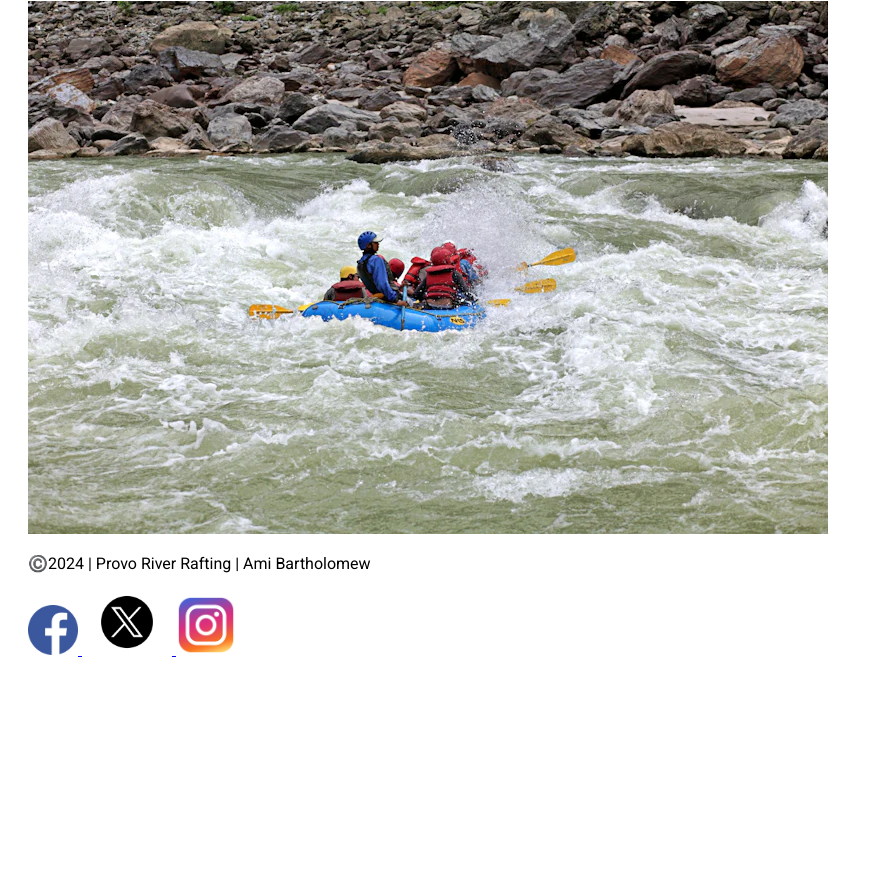
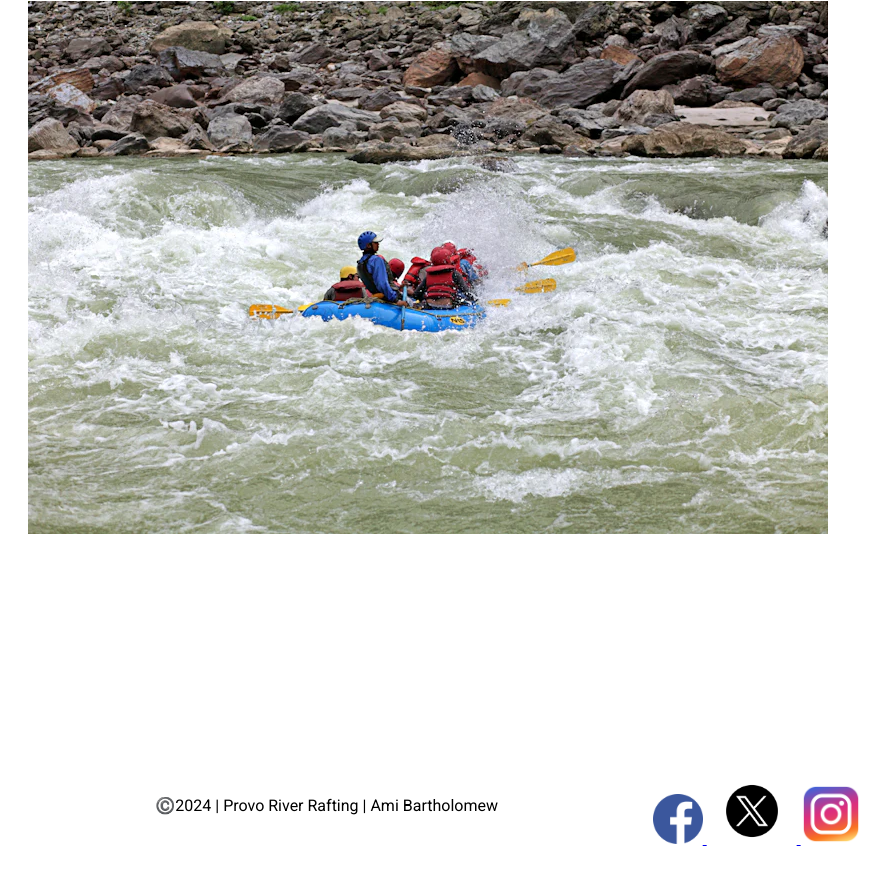
Before and after one commit to amigaryj/wdd130, a plain HTML site: page wwr/about.html in a window 1280 px wide. Shown: the part 3936-4821 px from the top of the page, without its empty margins (0-894 px from the left). Before the commit the page ends 4595 px from the top, so only its background shows below. Drawn offline with Linux system fonts and the light colour scheme.

Commit message:
fix 1000000

```diff
--- a/wwr/styles/rafting.css
+++ b/wwr/styles/rafting.css
@@ -22,6 +22,9 @@ body {
     padding: 20px;
 }
 
+.title {
+    text-align: center;
+}
 .hero img {
     display: block;
     width: 100%;
@@ -47,17 +50,14 @@ article img {
     opacity: 100%;
 }
 
-/*Class Selectors*/
-/*.box {
-    margin: 1rem;
-    border: 1px solid rgba(0, 0, 0, 0.2);
-    padding: 1rem;
-    background-color: #42535F;
-    color: steelblue;
-    opacity: 50%;
-   }*/
+footer {
+    padding: 25px 50px;
+    margin-top: 200px;
+    display: flex;
+    justify-content: space-around;
+    align-items: center;
+}
 
-.sociallinks {
-    position: absolute;
-    margin-bottom: 1rem;
+footer .sociallinks img {
+    padding-top: 15px;
 }
```
